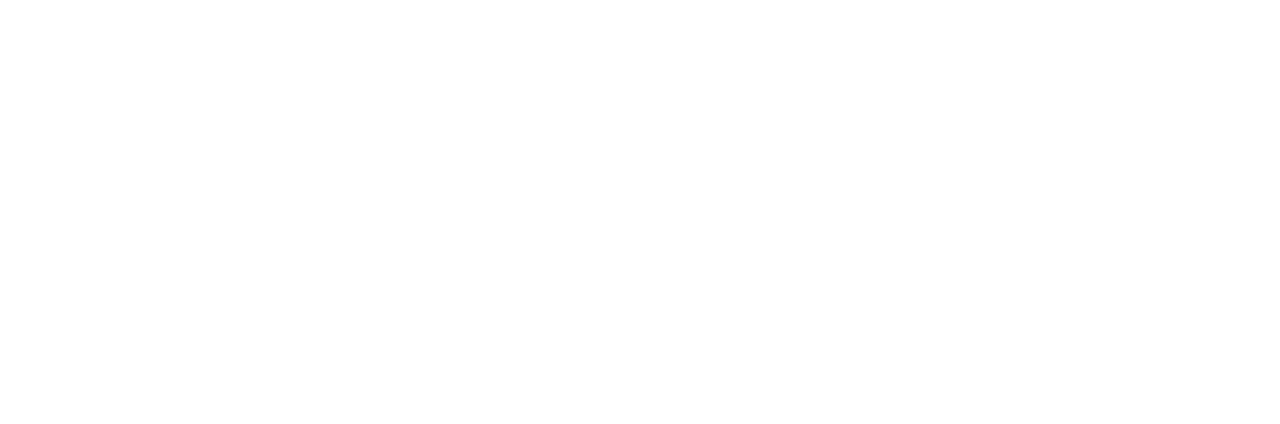
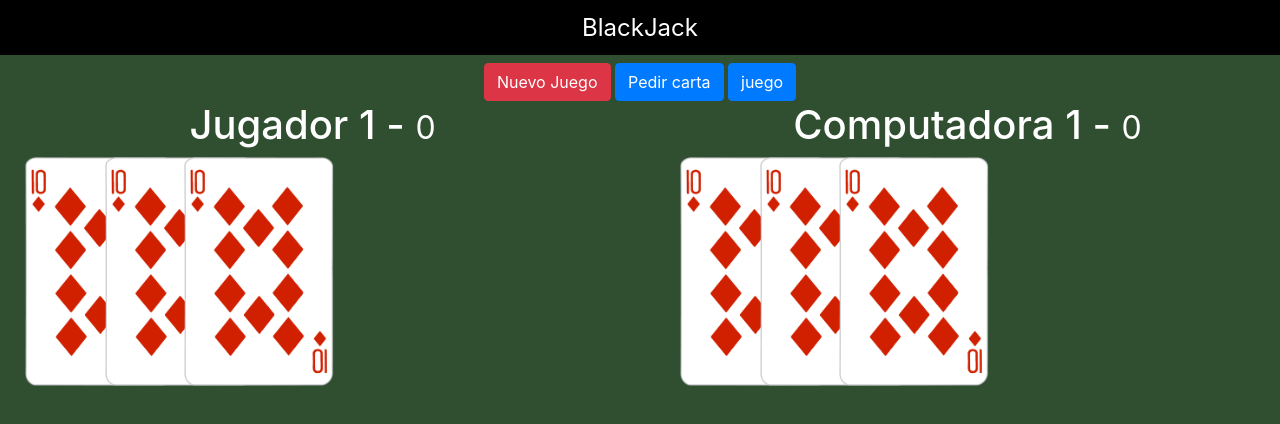
Before and after one commit to SirLocust/javascript_curso_FH_Laboratorio1, a plain HTML site: page index.html in a window 1280 px wide. Drawn offline with nearby package versions, Linux system fonts and the light colour scheme.

Commit message:
creando estilos y incluyendo la libreria bootstrap

```diff
--- a/css/style.css
+++ b/css/style.css
@@ -0,0 +1,34 @@
+html,body{
+    margin:0px;
+    background-color: #2F4F30;
+    font-size: 10px;
+}
+
+@media screen and (min-width :700px){
+
+    html, body{
+        font-size: 16px;
+    }
+
+}
+
+.titulo{
+    text-align: center;
+    background-color:black;
+    color:white;
+    font-size: 1.5em;
+    padding: .4em;
+}
+
+
+.carta{
+    position: relative;
+    width: 9.375em;
+    left: 6.25em;
+    margin-left: -4.688em;
+
+}
+
+#computadora-cartas , #jugador-cartas{
+    height: 15em;
+}
--- a/index.html
+++ b/index.html
@@ -1,15 +1,64 @@
 <!DOCTYPE html>
 <html lang="en">
+
 <head>
     <meta charset="UTF-8">
     <meta name="viewport" content="width=device-width, initial-scale=1.0">
+    <link rel="stylesheet" href="https://stackpath.bootstrapcdn.com/bootstrap/4.5.2/css/bootstrap.min.css"
+        integrity="sha384-JcKb8q3iqJ61gNV9KGb8thSsNjpSL0n8PARn9HuZOnIxN0hoP+VmmDGMN5t9UJ0Z" crossorigin="anonymous">
     <link rel="stylesheet" href="/css/style.css ">
     <title>Blackjackls</title>
 </head>
+
 <body>
 
+    <header class="titulo">
+        BlackJack
+    </header>
 
+    <div class="row mt-2">
+        <div class="col text-center">
+            <button class="btn btn-danger">Nuevo Juego</button>
+            <button class="btn btn-primary">Pedir carta</button>
+            <button class="btn btn-primary">juego</button>
+        </div>
+    </div>
+
+    <div class="row " >
+        <div class="col col-md-6">
+
+
+            <h1 class=" text-center text-white">Jugador 1 - <small> 0</small></h1>
+            <div id="jugador-cartas">
+                <img class="carta" src="/assets/cartas/10D.png" alt="">
+                <img class="carta" src="/assets/cartas/10D.png" alt="">
+                <img class="carta" src="/assets/cartas/10D.png" alt="">
+
+
+            </div>
+
+        </div>
+        <div class=" col col-md-6" >
+            <h1 class=" text-center text-white">Computadora 1 - <small> 0</small></h1>
+            <div id="computadora-cartas">
+                <img class="carta" src="/assets/cartas/10D.png" alt="">
+                <img class="carta" src="/assets/cartas/10D.png" alt="">
+                <img class="carta" src="/assets/cartas/10D.png" alt="">
+
+
+            </div>
+        </div>
+
+    </div>
+
+
+    <div class="row container">
+        <div class="col">
+
+        </div>
+    </div>
 
     <script src="/js/juego.js"></script>
 </body>
+
 </html>
```
